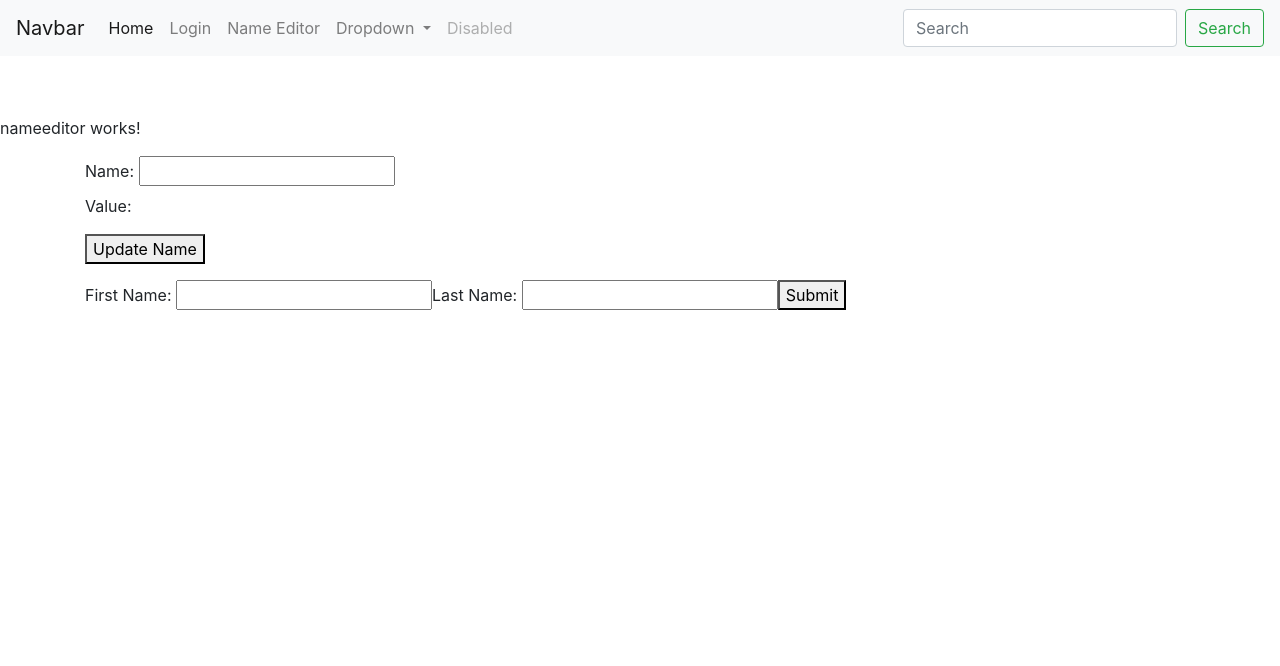
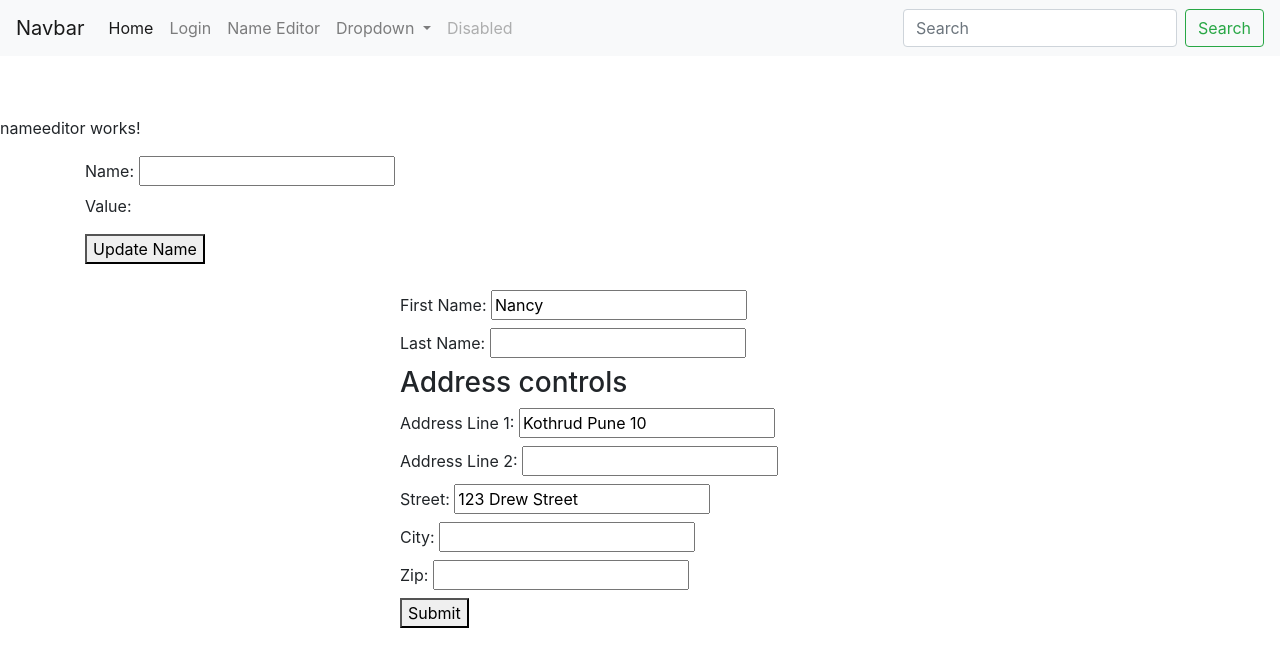
Before and after one commit to Suhas-lab/angularBatch, an Angular app: page /nameeditor in a window 1280 px wide. Shown: the top 666 px of the page. Built offline with nearby package versions, Linux system fonts and the light colour scheme.

Commit message:
name editor component updated

```diff
--- a/src/app/common/nameeditor/nameeditor.component.html
+++ b/src/app/common/nameeditor/nameeditor.component.html
@@ -11,8 +11,8 @@
     <button (click)="updateName()">Update Name</button>
   </p>
 
-  <form [formGroup]="profileForm" (ngSubmit)="onSubmit()">
-
+  <form [formGroup]="profileForm" (ngSubmit)="onSubmit()" class="MyFirstReactive">
+    <div>
     <label>
       First Name:
       <input type="text" formControlName="firstName">
@@ -22,6 +22,33 @@
       Last Name:
       <input type="text" formControlName="lastName">
     </label>
+  </div>
+  <div formGroupName="addressgroup">
+    <h3>Address controls</h3>
+    <label>
+      Address Line 1:
+      <input type="text" formControlName="addresslin1">
+    </label>
+
+    <label>
+      Address Line 2:
+      <input type="text" formControlName="addresslin2">
+    </label>
+
+    <label>
+      Street:
+      <input type="text" formControlName="street">
+    </label>
+
+    <label>
+      City:
+      <input type="text" formControlName="city">
+    </label>
+    <label>
+      Zip:
+      <input type="text" formControlName="zip">
+    </label>
+  </div>
     <button type="submit" [disabled]="!profileForm.valid">Submit</button>
   </form>
 </div>
--- a/src/app/common/nameeditor/nameeditor.component.ts
+++ b/src/app/common/nameeditor/nameeditor.component.ts
@@ -1,5 +1,5 @@
 import { Component, OnInit } from '@angular/core';
-import { FormControl, FormGroup } from '@angular/forms';
+import { FormControl, FormGroup, FormBuilder, Validators } from '@angular/forms';
 
 @Component({
   selector: 'app-nameeditor',
@@ -9,19 +9,49 @@ import { FormControl, FormGroup } from '@angular/forms';
 export class NameeditorComponent implements OnInit {
   name = new FormControl('');
 
-
   profileForm = new FormGroup({
     firstName: new FormControl(''),
     lastName: new FormControl(''),
+    addressgroup : new FormGroup({
+      addresslin1 : new FormControl(''),
+      addresslin2 : new FormControl(''),
+      street : new FormControl(''),
+      city: new FormControl(''),
+      zip: new FormControl(''),
+    })
   });
-  constructor() { }
+
+  // profileForm = this.fb.group({
+  //   firstName: ['', Validators.required],
+  //   lastName: [''],
+  //   address: this.fb.group({
+  //     street: [''],
+  //     city: [''],
+  //     state: [''],
+  //     zip: ['']
+  //   }),
+  // });
+
+
+  constructor(private fb: FormBuilder) { }
 
   ngOnInit(): void {
+    this.updateProfile();
   }
   updateName() {
     this.name.setValue('Nancy');
   }
   onSubmit() {
-    console.warn(this.profileForm.value);
+    console.log(this.profileForm.value);
   }
+  updateProfile() {
+    this.profileForm.patchValue({
+      firstName: 'Nancy',
+      addressgroup: {
+        addresslin1: 'Kothrud Pune 10',
+        street: '123 Drew Street'
+      }
+    });
+  }
+
 }
--- a/src/styles.scss
+++ b/src/styles.scss
@@ -4,3 +4,12 @@
     margin: 0 auto;
     padding-top: 60px;
 }
+.MyFirstReactive {
+    max-width: 500px;
+    margin: 0 auto;
+    padding: 10px;
+}
+.MyFirstReactive label {
+    width: 100%;
+    display: inline-block;
+}
```
